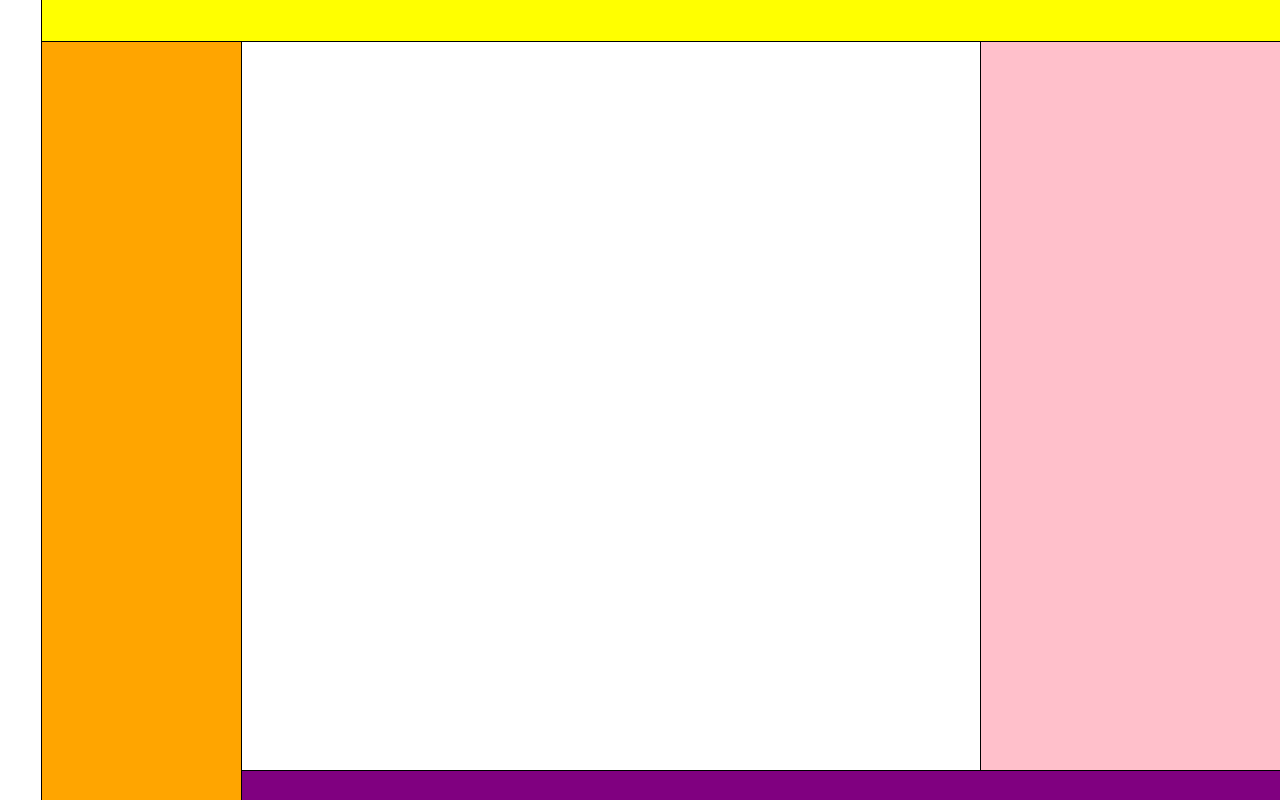
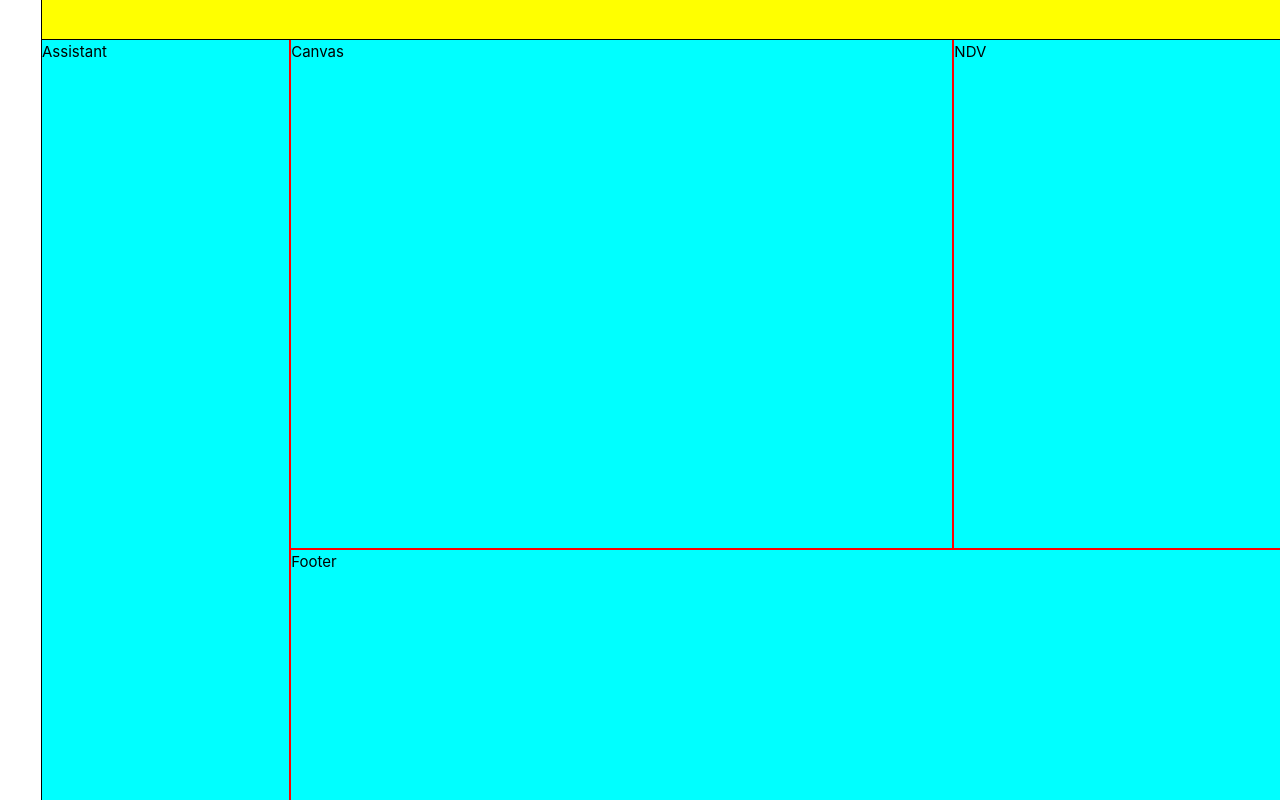
Before and after one commit to RobTF9/panel-prototype, a Vue app: page / in a window 1280 px wide. Built offline with nearby package versions, Linux system fonts and the light colour scheme; the HTML template or start-up script is replaced by a standard one.

Commit message:
base structure

```diff
--- a/package.json
+++ b/package.json
@@ -17,6 +17,7 @@
   },
   "dependencies": {
     "pinia": "^3.0.4",
+    "reka-ui": "^2.6.0",
     "vue": "^3.5.25"
   },
   "devDependencies": {
--- a/src/App.vue
+++ b/src/App.vue
@@ -1,20 +1,31 @@
-<script setup lang="ts"></script>
+<script setup lang="ts">
+import { SplitterGroup, SplitterPanel, SplitterResizeHandle } from 'reka-ui'
+</script>
 
 <template>
   <div class="wrapper">
     <nav class="nav"></nav>
     <main class="main">
       <header class="header"></header>
-      <div class="content">
-        <div class="left-panel"></div>
-        <div class="container">
-          <div class="center">
-            <div class="main-panel"></div>
-            <div class="right-panel"></div>
-          </div>
-          <footer class="footer"></footer>
-        </div>
-      </div>
+      <SplitterGroup auto-save-id="editor-1" direction="horizontal">
+        <SplitterPanel :max-size="40" :default-size="20" collapsible :min-size="15"
+          >Assistant</SplitterPanel
+        >
+        <SplitterResizeHandle class="handle" />
+        <SplitterPanel>
+          <SplitterGroup auto-save-id="editor-2" direction="vertical">
+            <SplitterPanel>
+              <SplitterGroup auto-save-id="editor-3" direction="horizontal">
+                <SplitterPanel>Canvas</SplitterPanel>
+                <SplitterResizeHandle class="handle" />
+                <SplitterPanel :default-size="33" collapsible :min-size="15">NDV</SplitterPanel>
+              </SplitterGroup>
+            </SplitterPanel>
+            <SplitterResizeHandle class="handle" />
+            <SplitterPanel :default-size="33" collapsible :min-size="15">Footer</SplitterPanel>
+          </SplitterGroup>
+        </SplitterPanel>
+      </SplitterGroup>
     </main>
   </div>
 </template>
@@ -51,47 +62,17 @@
   background-color: yellow;
 }
 
-.content {
-  display: flex;
-  flex: 1;
-  overflow: hidden;
-  width: 100%;
-  background-color: lime;
+.handle {
+  background-color: red;
 }
 
-.left-panel {
-  width: 200px;
-  border-right: 1px solid black;
-  background-color: orange;
+.handle[data-orientation='horizontal'] {
+  width: 2px;
+  cursor: ew-resize;
 }
 
-.container {
-  display: flex;
-  flex-direction: column;
-  flex: 1;
-  overflow: hidden;
-}
-
-.center {
-  display: flex;
-  flex: 1;
-  overflow: hidden;
-}
-
-.main-panel {
-  flex: 1;
-  background-color: white;
-}
-
-.right-panel {
-  width: 300px;
-  border-left: 1px solid black;
-  background-color: pink;
-}
-.footer {
-  height: 30px;
-  width: 100%;
-  border-top: 1px solid black;
-  background-color: purple;
+.handle[data-orientation='vertical'] {
+  height: 2px;
+  cursor: ew-resize;
 }
 </style>
```
Also changed, not shown: 1 other file (tests, documents, lock files or other folders).
